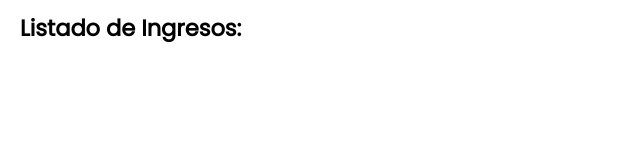
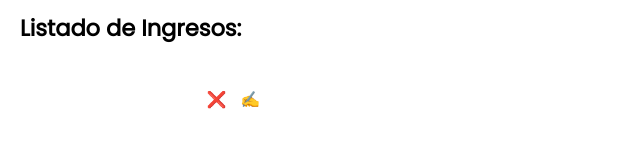
Before and after one commit to juan-cp/E2bootcamp, a plain HTML site: page index.html in a window 1280 px wide. Both pictures are taken after a click on the button "Guardar". Shown: the part 472-620 px from the top of the page, 0-640 px from the left. Drawn offline with Linux system fonts and the light colour scheme.

Commit message:
AGREGAR MOSTRAR PACIENTES

```diff
--- a/index.html
+++ b/index.html
@@ -3,7 +3,7 @@
   <meta http-equiv="Content-Type" content="text/html; charset=UTF-8">
   <meta http-equiv="X-UA-Compatible" content="IE=edge">
   <meta name="viewport" content="width=device-width, initial-scale=1.0">
-  <title>egistro de Pacientes Hospital San Juan</title>
+  <title>Registro de Pacientes Hospital San Juan</title>
   <link href='https://fonts.googleapis.com/css?family=Poppins' rel='stylesheet'>
   <link rel="stylesheet" href="https://cdnjs.cloudflare.com/ajax/libs/font-awesome/4.7.0/css/font-awesome.min.css">
   <link rel="stylesheet" href="styles.css">
@@ -60,7 +60,7 @@
         <div>
           <h2 style="color:black">Listado de Ingresos:</h2>
         </div>
-        <ul id="listado"></ul>
+        <table id="listado"></table>
     </div>
     <script src="script.js"></script>
 </body>
--- a/script.js
+++ b/script.js
@@ -27,6 +27,7 @@ function guarda_paciente(event) {
     };
     listado_ingresos.push(paciente);
     sincronizar();
+    mostrar_pacientes(paciente);
     ultimo_id++;
   }
 
@@ -41,5 +42,31 @@ function guarda_paciente(event) {
     ultimo_id = ultimo_paciente.pacienteId + 1;
     return ultimo_id;
   }
+  function mostrar_pacientes(pac) {
+
+    var removeIcon = document.createElement('td');
+    var element = document.createElement('tr');
+    var updateIcon = document.createElement('td');
+
+
+    removeIcon.innerHTML = "&#10060;";
+    removeIcon.className = "remove_item clickeable";
+    removeIcon.setAttribute("title", "Remove");
+
+    updateIcon.innerHTML = "&#9997;";
+    updateIcon.className = "update_icon clickeable";
+    updateIcon.setAttribute("title", "Update");
+
+
+
+    element.setAttribute("id", pac.pacienteId);
+    element.innerHTML += "<td>"+pac.nombre+"</td>";
+    element.innerHTML += "<td>"+pac.apellido+"</td>";
+    element.innerHTML += "<td>"+pac.email_add+"</td>";
+    element.innerHTML += "<td>"+pac.telefono+"</td>";
+    element.appendChild(removeIcon);
+    element.appendChild(updateIcon);
+    listado.appendChild(element);
+}
 
 inicializar();
--- a/styles.css
+++ b/styles.css
@@ -17,6 +17,15 @@ a:hover, a:visited, a:link, a:active {
 
 h1 {
     font-size: 40px;
+}
+table{
+    padding-top: 5px;
+    padding-right: 10px;
+    padding-bottom: 5px;
+    padding-left: 10px;
+}
+td{
+    width:14%
 }
 .seccion_formulario{
     flex-direction: column;
```
